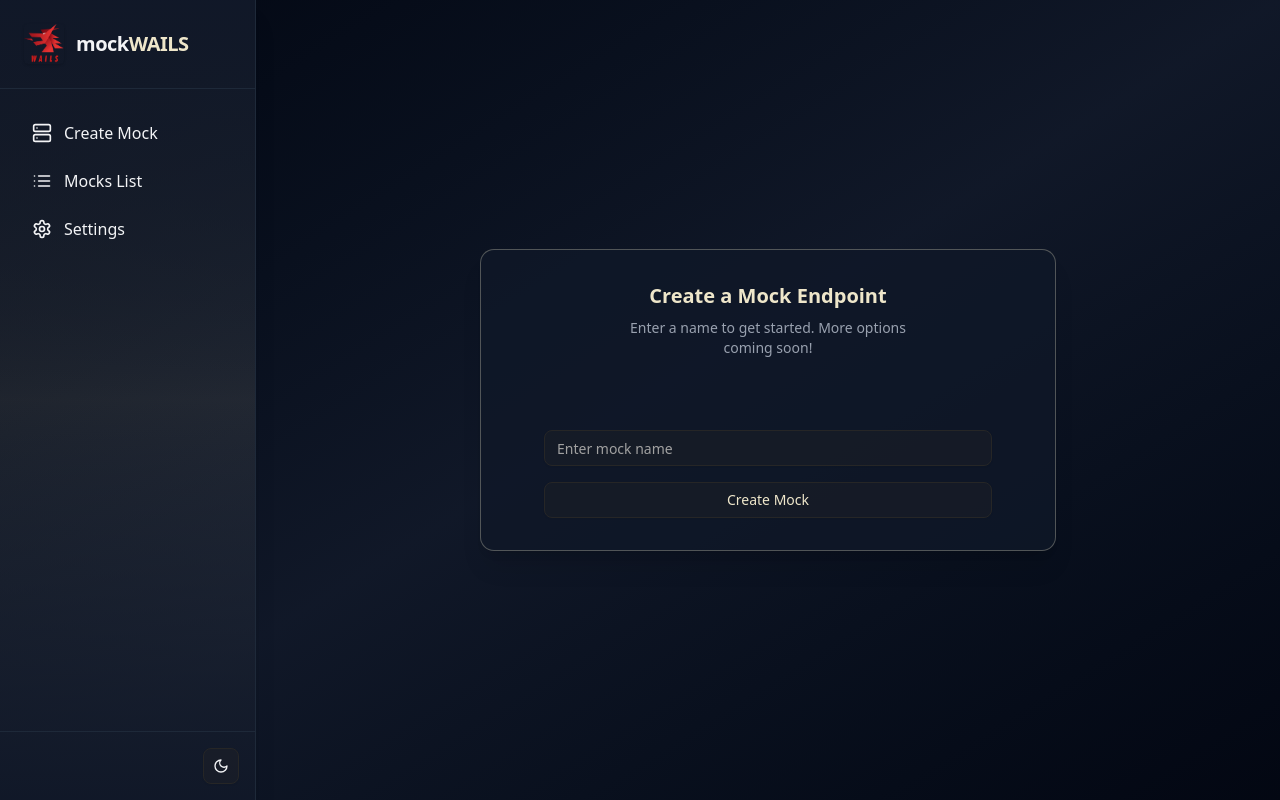
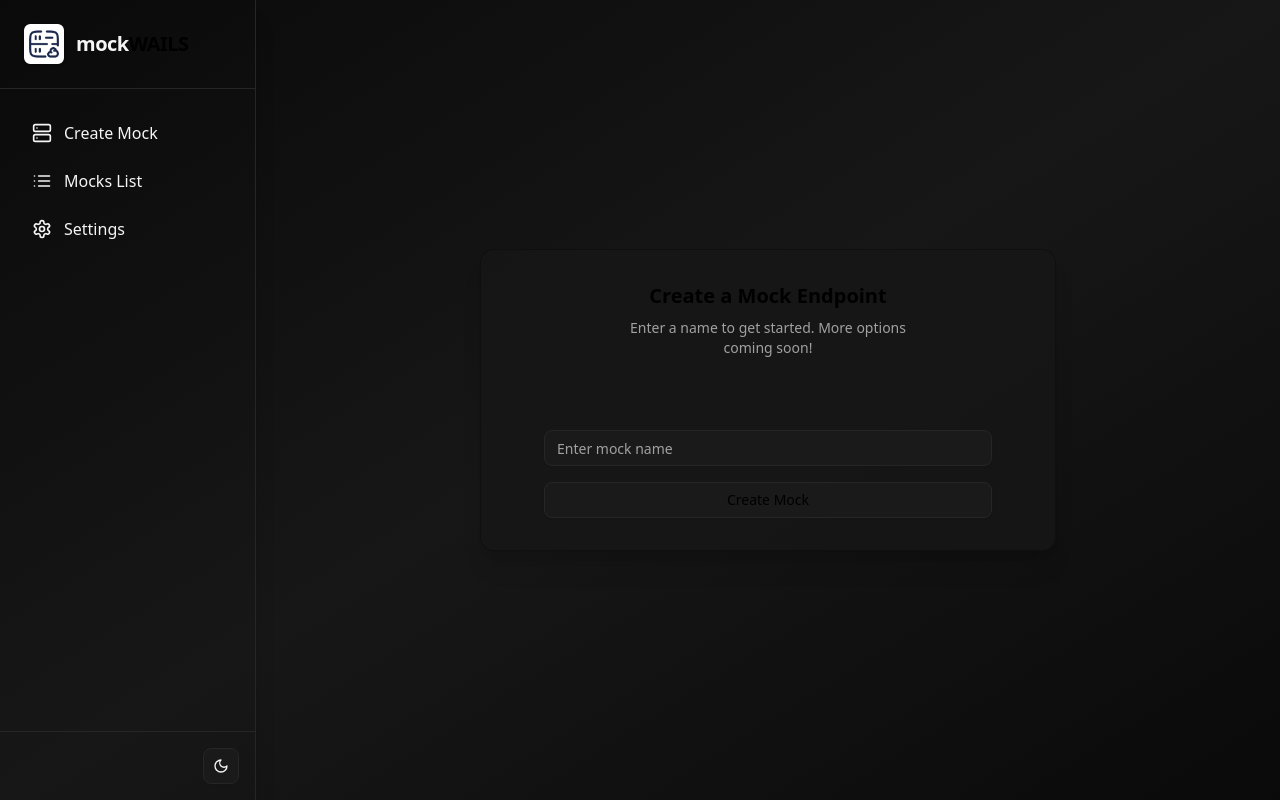
Before and after one commit to tacheraSasi/mockwails, a React (Vite) app in the folder frontend/: page / in a window 1280 px wide. Built offline with nearby package versions, Linux system fonts and the light colour scheme.

Commit message:
Refactor UI components and styles: update color scheme for improved accessibility and consistency across the application

```diff
--- a/frontend/src/App.tsx
+++ b/frontend/src/App.tsx
@@ -27,12 +27,12 @@ function App() {
       <div id="App" className="w-full max-w-xl">
         <ThemeProvider defaultTheme="dark" storageKey="vite-ui-theme">
           <Toaster />
-          <Card className="p-8 shadow-xl border border-[#EEE6CA] dark:border-[#EEE6CA]/30 bg-white/80 dark:bg-gray-900/80">
+          <Card className="p-8 shadow-xl border border-black dark:border-black/30 bg-white/80 dark:bg-neutral-900/80">
             <div className="flex flex-col items-center mb-8">
-              <div className="text-xl font-semibold text-center mb-2 text-[#EEE6CA]">
+              <div className="text-xl font-semibold text-center mb-2 text-black">
                 Create a Mock Endpoint
               </div>
-              <div className="text-sm text-gray-500 dark:text-gray-400 mb-4 text-center max-w-xs">
+              <div className="text-sm text-neutral-500 dark:text-neutral-400 mb-4 text-center max-w-xs">
                 Enter a name to get started. More options coming soon!
               </div>
             </div>
@@ -49,7 +49,7 @@ function App() {
               <Button
                 variant="outline"
                 onClick={greet}
-                className="w-full max-w-md border-[#EEE6CA] text-[#EEE6CA] hover:bg-[#EEE6CA]/30"
+                className="w-full max-w-md border-black text-black hover:bg-black/30"
               >
                 Create Mock
               </Button>
--- a/frontend/src/components/Layout.tsx
+++ b/frontend/src/components/Layout.tsx
@@ -7,7 +7,7 @@ interface LayoutProps {
 
 const Layout: React.FC<LayoutProps> = ({ children }) => {
   return (
-    <div className="flex min-h-screen bg-gradient-to-br from-blue-50 via-white to-gray-100 dark:from-gray-950 dark:via-gray-900 dark:to-gray-950">
+    <div className="flex min-h-screen bg-gradient-to-br from-blue-50 via-white to-neutral-100 dark:from-neutral-950 dark:via-neutral-900 dark:to-neutral-950">
       <Sidebar />
       <main className="flex-1 flex flex-col items-center justify-center p-8">
         {children}
--- a/frontend/src/components/sidebar.tsx
+++ b/frontend/src/components/sidebar.tsx
@@ -7,41 +7,41 @@ const Sidebar: React.FC = () => {
   return (
     <div className="flex h-screen">
       {/* Sidebar */}
-  <aside className="w-64 bg-gradient-to-b from-white via-[#EEE6CA] to-gray-200 dark:from-gray-900 dark:via-[#EEE6CA]/10 dark:to-gray-900 text-gray-900 dark:text-gray-100 shadow-xl flex flex-col border-r border-gray-200 dark:border-gray-800">
+      <aside className="w-64  text-neutral-900 dark:text-neutral-100 shadow-xl flex flex-col border-r border-neutral-200 dark:border-neutral-800">
         {/* Logo & App Name */}
-        <div className="flex items-center gap-3 p-6 border-b dark:border-gray-800">
+        <div className="flex items-center gap-3 p-6 border-b dark:border-neutral-800">
           <img
             src={Logo}
             alt="MockWAILS Logo"
             className="w-10 h-10 rounded shadow"
           />
           <span className="text-xl font-extrabold tracking-tight">
-            mock<span className="text-[#EEE6CA]">WAILS</span>
+            mock<span className="text-black">WAILS</span>
           </span>
         </div>
         {/* Nav */}
         <nav className="flex-1 p-6 space-y-2">
           <a
             href="#"
-            className="flex items-center gap-3 p-2 rounded-lg font-medium hover:bg-[#EEE6CA] dark:hover:bg-[#EEE6CA]/20 transition-colors"
+            className="flex items-center gap-3 p-2 rounded-lg font-medium hover:bg-black dark:hover:bg-black/20 transition-colors"
           >
             <Server size={20} /> Create Mock
           </a>
           <a
             href="#"
-            className="flex items-center gap-3 p-2 rounded-lg font-medium hover:bg-[#EEE6CA] dark:hover:bg-[#EEE6CA]/20 transition-colors"
+            className="flex items-center gap-3 p-2 rounded-lg font-medium hover:bg-black dark:hover:bg-black/20 transition-colors"
           >
             <List size={20} /> Mocks List
           </a>
           <a
             href="#"
-            className="flex items-center gap-3 p-2 rounded-lg font-medium hover:bg-[#EEE6CA] dark:hover:bg-[#EEE6CA]/20 transition-colors"
+            className="flex items-center gap-3 p-2 rounded-lg font-medium hover:bg-black dark:hover:bg-black/20 transition-colors"
           >
             <Settings size={20} /> Settings
           </a>
         </nav>
         {/* Footer: Mode Toggle */}
-        <div className="p-4 border-t dark:border-gray-800 flex justify-end">
+        <div className="p-4 border-t dark:border-neutral-800 flex justify-end">
           <ModeToggle />
         </div>
       </aside>
```
Also changed, not shown: frontend/src/assets/images/logo-universal.png, 1 other file (tests, documents, lock files or other folders).
